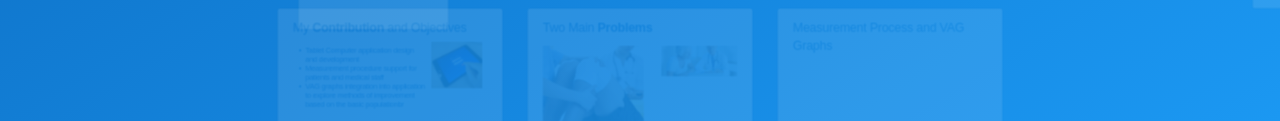
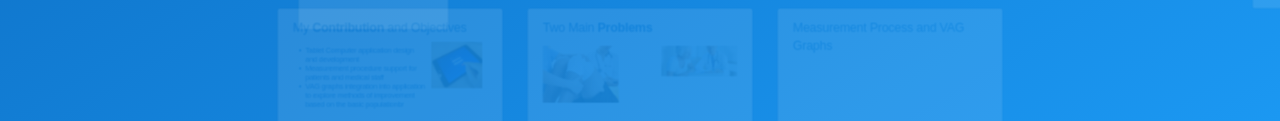
Before and after one commit to leysann/leysann.github.io, a website: page index.html in a window 1280 px wide. Shown: the part 679-800 px from the top of the page. Drawn offline with Linux system fonts and the light colour scheme.

Commit message:
Update pics

```diff
--- a/index.html
+++ b/index.html
@@ -101,7 +101,7 @@
 
         <div class="step slide" data-x="0" data-y="1500">
             <q>Two Main<strong> Problems</strong></q>
-            <p><br /><img src="images/visit.jpg" alt="Visit" style="float:left;width:404px;">
+            <p><br /><img src="images/visit.jpg" alt="Visit" style="float:left;width:304px;">
             <img src="images/engage.jpg" alt="Visit" style="float:right;width:304px;"></p>
         </div>
 
```
